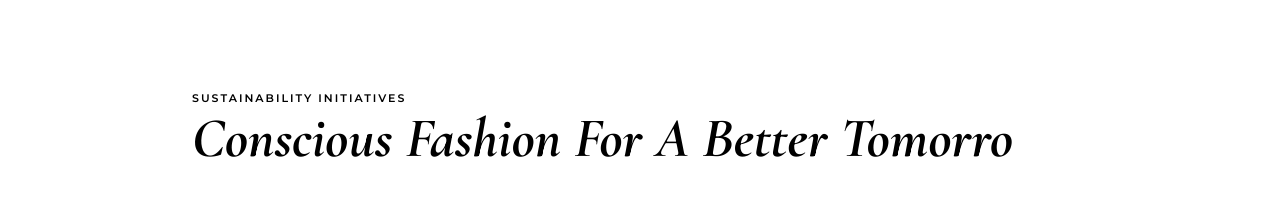
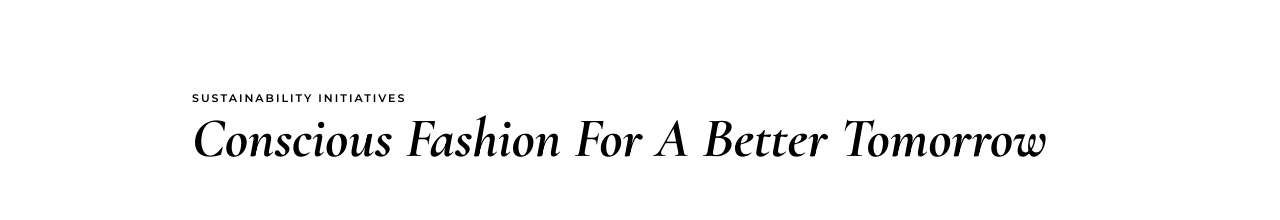
Before and after one commit to djangid63/Femme_Wardrobe_React, a React (Vite) app: page /about in a window 1280 px wide. Shown: the part 2657-2877 px from the top of the page. Built offline with nearby package versions, Linux system fonts and the light colour scheme.

Commit message:
Fix typo in AboutUsSection header text

```diff
--- a/src/components/AboutUsSection/Initiatives.jsx
+++ b/src/components/AboutUsSection/Initiatives.jsx
@@ -7,7 +7,7 @@ const Initiatives = () => {
         <div className=' col-span-2 row-span-1 flex flex-col items-start justify-start'>
           <p className='antialiased box-border clear-both font-mont text-[11px] font-semibold tracking-[2px] leading-[13.75px] break-words uppercase'>Sustainability Initiatives</p>
 
-          <h1 className='antialiased box-border clear-both font-mainHead text-[56px] italic font-bold leading-[64.4px] break-words capitalize'>Conscious Fashion for a Better Tomorro</h1>
+          <h1 className='antialiased box-border clear-both font-mainHead text-[56px] italic font-bold leading-[64.4px] break-words capitalize'>Conscious Fashion for a Better Tomorrow</h1>
         </div>
 
         <div className='flex gap-x-28 col-span-2'>
```
